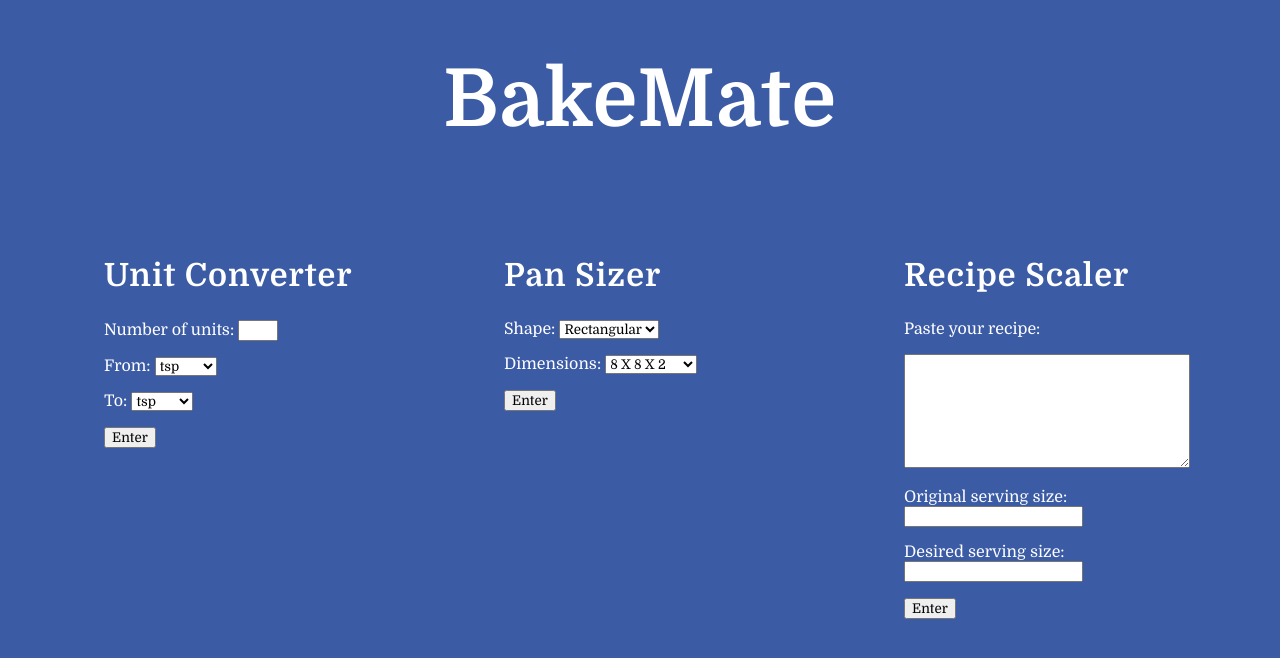
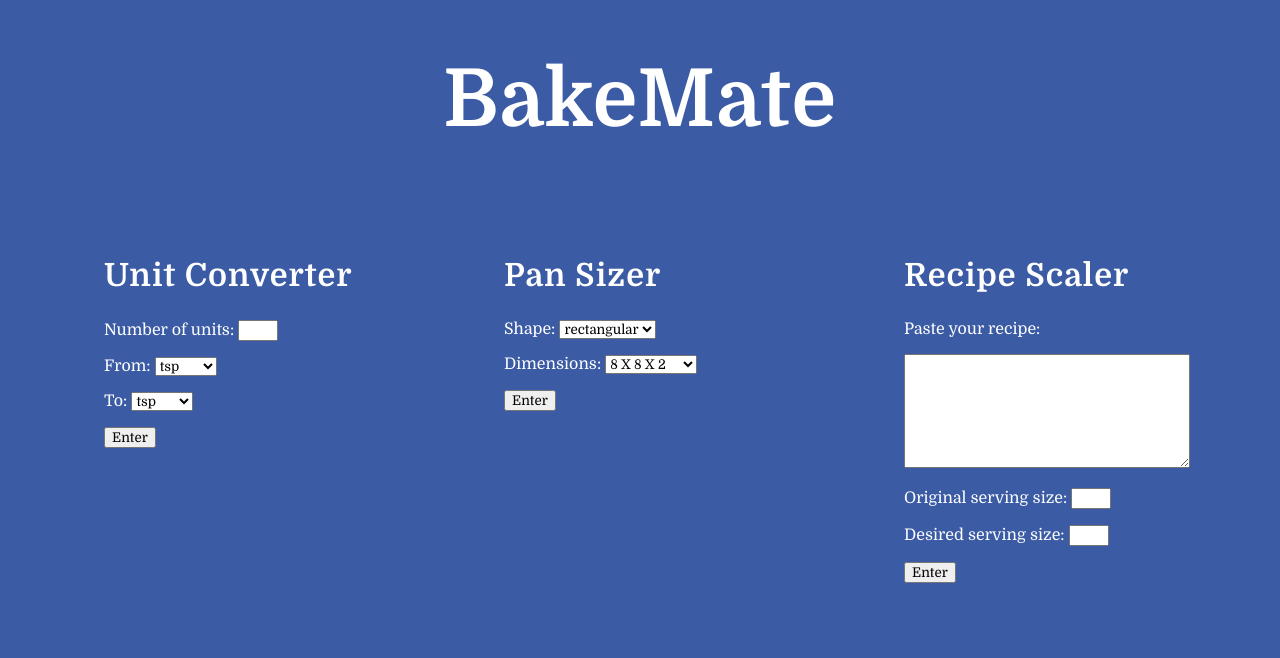
Before and after one commit to amandaclement/bake-mate, a React (Create React App) app: page / in a window 1280 px wide. Shown: the top 658 px of the page. Built offline with nearby package versions, Linux system fonts and the light colour scheme.

Commit message:
Small code cleanup, no changes to functionality

```diff
--- a/src/components/PanSizer.jsx
+++ b/src/components/PanSizer.jsx
@@ -1,5 +1,5 @@
 import { useState } from 'react';
-import { maxVolumeDifference, defaultPans } from '../utils/panData.js';
+import { maxVolumeDifference, defaultPans, panTypes } from '../utils/panData.js';
 import { calculateVolume, generateLabel, initializePanData } from '../utils/panHelpers.js';
 
 // Assign volume and label to each standard pan size
@@ -16,16 +16,14 @@ export default function PanSizer() {
 
     // Handles shape change
     function handleShapeChange(event) {
-        const type = event.target.value;
-        setShape(type);
+        setShape(event.target.value);
         setDimensionsIndex(0);
         setResult('');
     }
 
     // Handles dimension change
     function handleDimensionChange(event) {
-        const selectedIndex = event.target.value;
-        setDimensionsIndex(selectedIndex);
+        setDimensionsIndex(event.target.value);
         setResult('');
     }
 
@@ -76,7 +74,7 @@ export default function PanSizer() {
         return matches;
     }
 
-    // Returns the matches in list form
+    // Returns the matches in list form, rendy to be rendered
     function renderMatches() {
         const matches = findMatches();
         if (matches.length === 0) {
@@ -107,12 +105,9 @@ export default function PanSizer() {
                         value={shape}
                         onChange={handleShapeChange}
                     >
-                        <option value="rectangular">Rectangular</option>
-                        <option value="round">Round</option>
-                        <option value="springform">Springform</option>
-                        <option value="bundt">Bundt</option>
-                        <option value="tube">Tube</option>
-                        <option value="loaf">Loaf</option>
+                        {panTypes.map((panType) => (
+                            <option key={panType} value={panType}>{panType}</option>
+                        ))}
                     </select>
                 </p>
 
@@ -138,53 +133,53 @@ export default function PanSizer() {
                 {dimensionsIndex == (pans[shape].length - 1) && (shape === 'rectangular' || shape === 'loaf') && (
                     <p>
                         <input
+                            className="dimension-input"
                             type="number"
                             name="length"
                             placeholder="Length"
                             required
                             value={pans[shape][dimensionsIndex].length}
                             onChange={handleCustomDimensionChange}
-                            className="dimension-input"
                         /> X&nbsp;
                         <input
+                            className="dimension-input"
                             type="number"
                             name="width"
                             placeholder="Width"
                             required
                             value={pans[shape][dimensionsIndex].width}
                             onChange={handleCustomDimensionChange}
-                            className="dimension-input"
                         /> X&nbsp;
                         <input
+                            className="dimension-input"
                             type="number"
                             name="height"
                             placeholder="Height"
                             required
                             value={pans[shape][dimensionsIndex].height}
                             onChange={handleCustomDimensionChange}
-                            className="dimension-input"
                         />
                     </p>
                 )}
                 {dimensionsIndex == (pans[shape].length - 1) && !(shape === 'rectangular' || shape === 'loaf') && (
                     <p>
                         <input
+                            className="dimension-input"
                             type="number"
                             name="diameter"
                             placeholder="Diameter"
                             required
                             value={pans[shape][dimensionsIndex].diameter}
                             onChange={handleCustomDimensionChange}
-                            className="dimension-input"
                         /> X&nbsp;
                         <input
+                            className="dimension-input"
                             type="number"
                             name="height"
                             placeholder="Height"
                             required
                             value={pans[shape][dimensionsIndex].height}
                             onChange={handleCustomDimensionChange}
-                            className="dimension-input"
                         />
                     </p>
                 )}
--- a/src/components/RecipeScaler.jsx
+++ b/src/components/RecipeScaler.jsx
@@ -31,9 +31,9 @@ export default function RecipeScaler() {
         // Prevent page reload on button click
         event.preventDefault();
 
-        // If both or either size values are missing or less than 1, alert user
+        // If both or either size values are missing or not greater than 0, prompt user to correct
         if (originalSize <= 0 || desiredSize <= 0) {
-            alert('Please enter a value grater than 0 for both the original and desired serving sizes.');
+            alert('Please enter a value greater than 0 for both the original and desired serving sizes.');
             return;
         }
 
@@ -60,6 +60,7 @@ export default function RecipeScaler() {
                 <p>
                     <label>Original serving size: </label>
                     <input
+                        className="number-input"
                         type="number"
                         name="original-serving-size"
                         required
@@ -70,6 +71,7 @@ export default function RecipeScaler() {
                 <p>
                     <label>Desired serving size: </label>
                     <input
+                        className="number-input"
                         type="number"
                         name="desired-serving-size"
                         required
--- a/src/components/UnitConverter.jsx
+++ b/src/components/UnitConverter.jsx
@@ -56,6 +56,7 @@ export default function UnitConverter() {
         setResult(renderResult(conversion));
     }
 
+    // React component for Unit Converter
     return (
         <section id="unit-converter" className="tool">
             <h2 className="form-title">Unit Converter</h2>
--- a/src/utils/panData.js
+++ b/src/utils/panData.js
@@ -47,6 +47,9 @@ export const defaultPans = {
     ],
 };
 
+// Array of pan types
+export const panTypes = Object.keys(defaultPans);
+
 // Constant variables for calculations
 export const maxVolumeDifference = 0.1;
 export const bundtScaler = 0.7;
```
